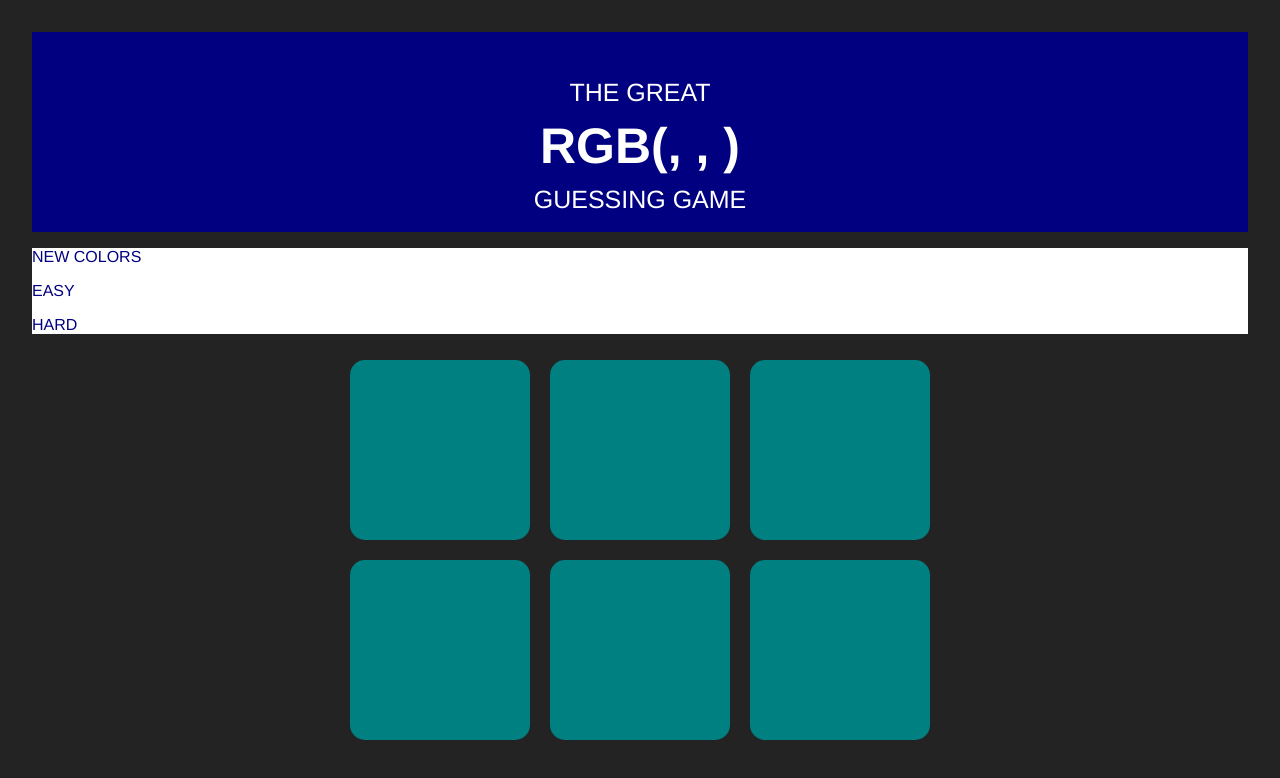
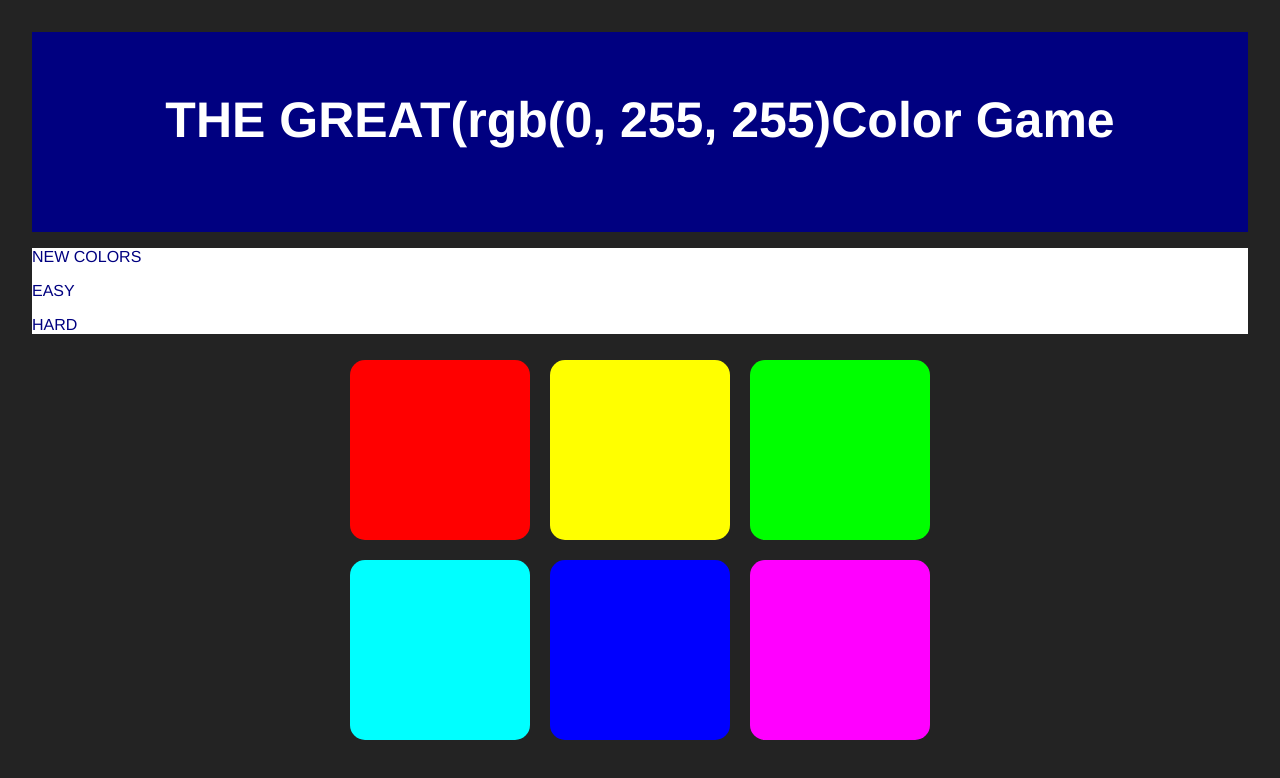
Before and after one commit to chienoda/color-game, a plain HTML site: page index.html in a window 1280 px wide. Drawn offline with Linux system fonts and the light colour scheme.

```diff
--- a/css/style.css
+++ b/css/style.css
@@ -19,7 +19,6 @@ h1 {
 	text-align: center;
 	font-size: 25px;
 	padding: 25px;
-	line-height: 20px;
 }
 #setting{
 	background-color: rgb(255, 255, 255);
--- a/index.html
+++ b/index.html
@@ -7,10 +7,7 @@
 <body>
 	<div>
 		<div id="display">
-			<p>THE GREAT</p>
-			<h1>RGB(<span id=red></span>, <span id=green></span>, <span id=blue></span>)
-			</h1>
-			<p>GUESSING GAME</p>
+			<h1>THE GREAT(<span id="colorDisplay">RGB</span>Color Game</h1>
 		</div>
 		<div id="setting">
 			<p>NEW COLORS</p>
--- a/js/main.js
+++ b/js/main.js
@@ -0,0 +1,17 @@
+var colors = [
+'rgb(255, 0, 0)',
+'rgb(255, 255, 0)',
+'rgb(0, 255, 0)',
+'rgb(0, 255, 255)',
+'rgb(0, 0, 255)',
+'rgb(255, 0, 255)'
+]
+var squares = document.querySelectorAll('.square');
+var pickedColor = colors[3];
+var colorDisplay = document.getElementById('colorDisplay');
+
+colorDisplay.textContent = pickedColor;
+
+for(var i = 0; i < squares.length; i++){
+	squares[i].style.backgroundColor = colors[i];
+}
```
